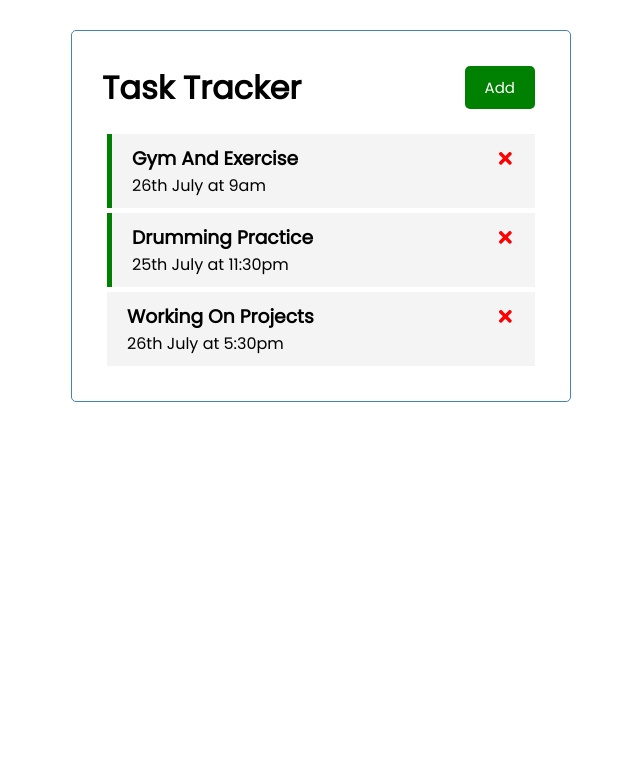
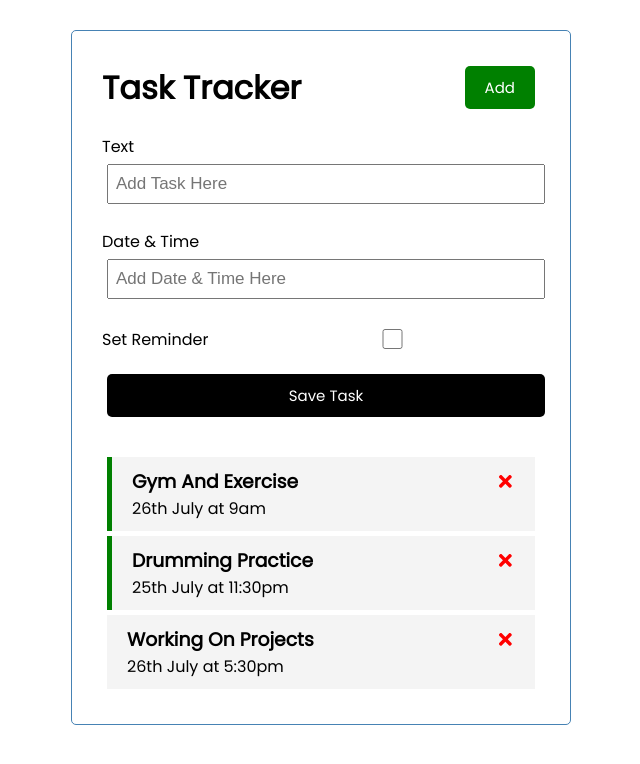
Before and after one commit to hrithik20007/Task-Tracker-React, a React (Create React App) app: page / in a window 1280 px wide. Shown: the top 764 px of the page, without its empty margins (319-959 px from the left). Built offline with nearby package versions, Linux system fonts and the light colour scheme.

Commit message:
Functionality to add task

```diff
--- a/src/App.js
+++ b/src/App.js
@@ -1,6 +1,7 @@
 import { useState } from 'react'
 import Header from './components/Header'
 import Tasks from './components/Tasks'
+import AddTask from './components/AddTask'
 
 function App() {
   const [tasks,setTasks] = useState([
@@ -25,6 +26,14 @@
 ])
 
 //Issue
+//For adding tasks
+const onAdd = (e) =>{
+  const id=Math.floor(Math.random()*1000)+1
+  const newTask = {id, ...e}
+  setTasks([...tasks, newTask])
+}
+
+//Issue
 //For deleting tasks
 const deleteTask = (e) =>{
   setTasks(tasks.filter((task) => task.id!==e))
@@ -42,6 +51,7 @@
   return (
     <div className="container">
       <Header title="Task Tracker"/>
+      <AddTask onAdd={onAdd}/>
       {tasks.length>0?(
           <Tasks tasks={tasks} deleteTask={deleteTask} toggleRem={toggleRem}/>
       ):(
--- /dev/null
+++ b/src/components/AddTask.js
@@ -0,0 +1,59 @@
+import { useState } from 'react'
+
+//Issue
+const AddTask = ({ onAdd }) => {
+  const[text,setText] = useState('')
+  const[day,setDate] = useState('')
+  const[reminder,setReminder] = useState(false)
+
+  const onSubmit = (e) =>{
+    e.preventDefault()
+
+    if(!text || !day){
+      alert('Enter All Parameters')
+      return
+    }
+
+    onAdd({text, day, reminder})
+
+    setText('')
+    setDate('')
+    setReminder(false)
+  }
+
+  return (
+    <form className='add-form' onSubmit={onSubmit}>
+      <div className='form-control'>
+        <label>Text</label>
+        <input
+          type='text'
+          placeholder='Add Task Here'
+          value={text}
+          onChange={(e)=>setText(e.target.value)}
+        />
+      </div>
+      <div className='form-control'>
+        <label>Date & Time</label>
+        <input
+          type='text'
+          placeholder='Add Date & Time Here'
+          value={day}
+          onChange={(e)=>setDate(e.target.value)}
+        />
+      </div>
+      <div className='form-control form-control-check'>
+        <label>Set Reminder</label>
+        <input
+          type='checkbox'
+          value={reminder}  //?
+          checked={reminder}
+          onChange={(e) => setReminder(e.currentTarget.checked)}
+        />
+      </div>
+
+      <input type='submit' value='Save Task' className='btn btn-block'/>
+    </form>
+  )
+}
+
+export default AddTask
```
